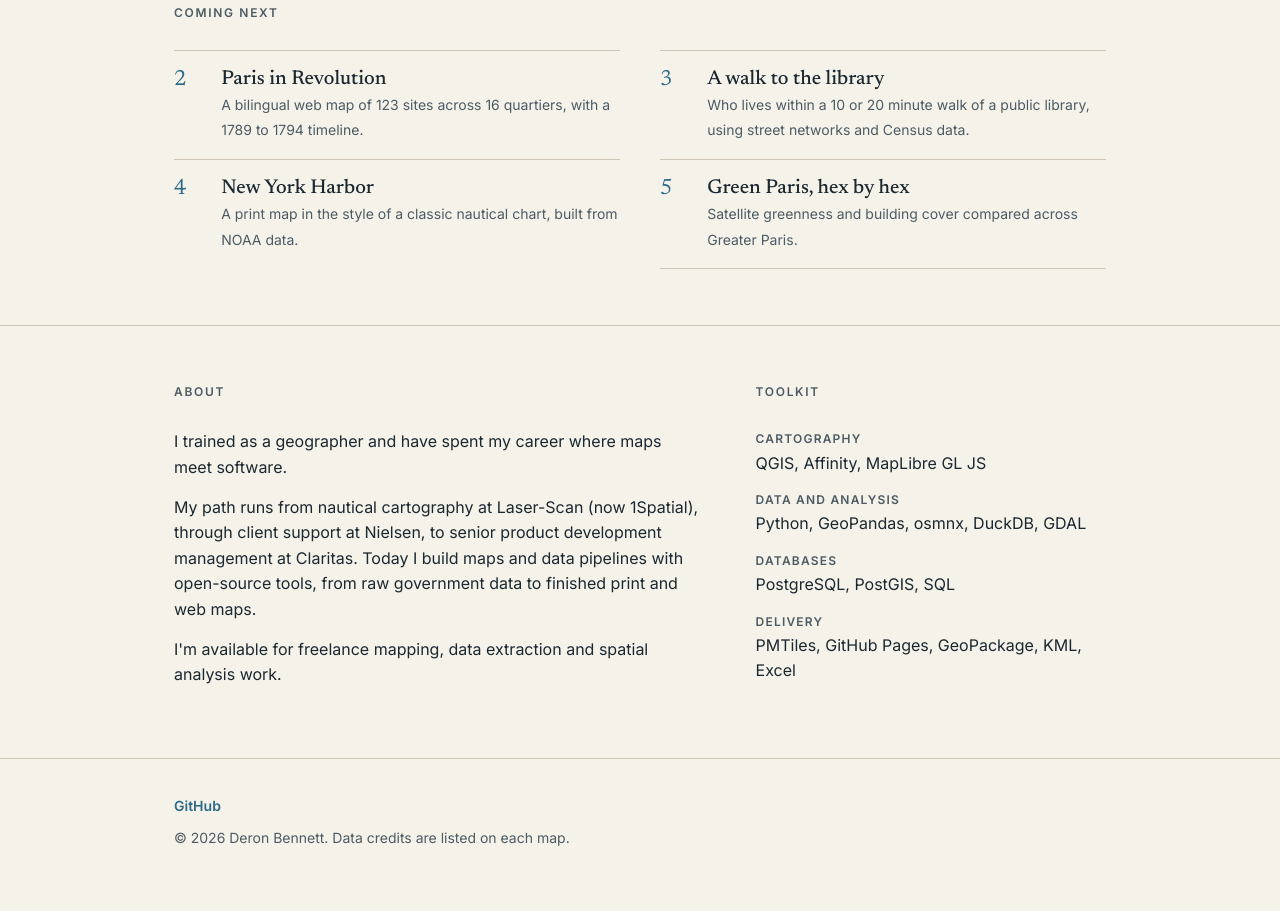
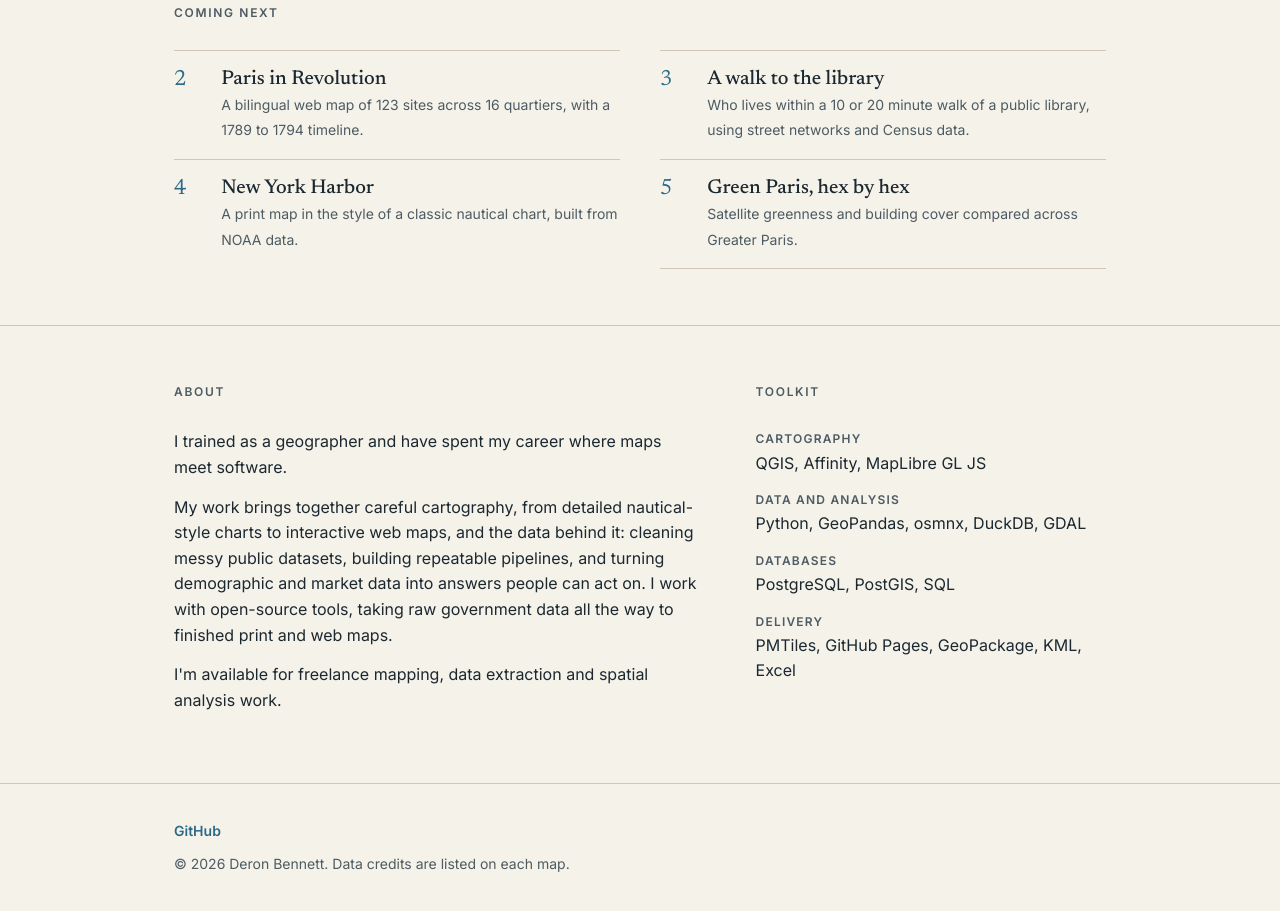
Before and after one commit to RokPangolin/RokPangolin.github.io, a plain HTML site: page index.html in a window 1280 px wide. Shown: the part 860-1771 px from the top of the page. Drawn offline with Linux system fonts and the light colour scheme.

Commit message:
Rewrite bio around areas of expertise
Co-Authored-By: Claude Opus 5.5 <noreply@anthropic.com>
Claude-Session: https://claude.ai/code/session_01QDVpjB8jNnP9n3XSha3Xhq

```diff
--- a/index.html
+++ b/index.html
@@ -204,7 +204,7 @@
       <div>
         <h2>About</h2>
         <p>I trained as a geographer and have spent my career where maps meet software.</p>
-        <p>My path runs from nautical cartography at Laser-Scan (now 1Spatial), through client support at Nielsen, to senior product development management at Claritas. Today I build maps and data pipelines with open-source tools, from raw government data to finished print and web maps.</p>
+        <p>My work brings together careful cartography, from detailed nautical-style charts to interactive web maps, and the data behind it: cleaning messy public datasets, building repeatable pipelines, and turning demographic and market data into answers people can act on. I work with open-source tools, taking raw government data all the way to finished print and web maps.</p>
         <p>I'm available for freelance mapping, data extraction and spatial analysis work.</p>
       </div>
       <div class="kit">
```
